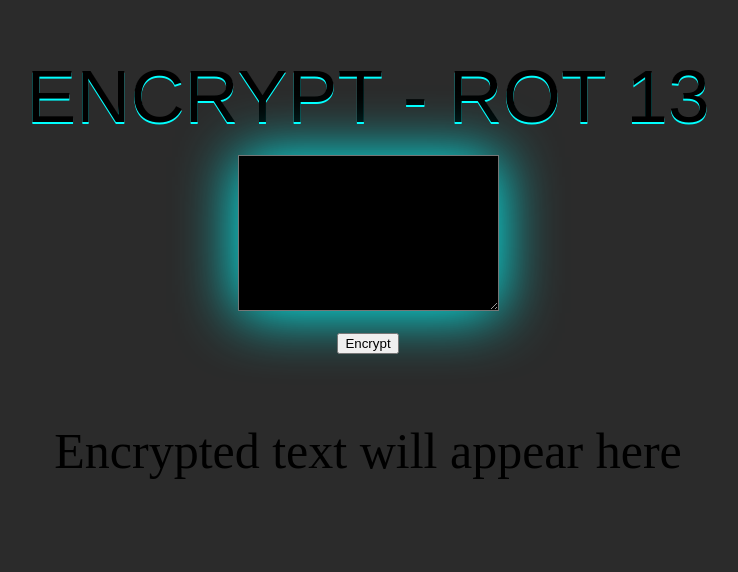
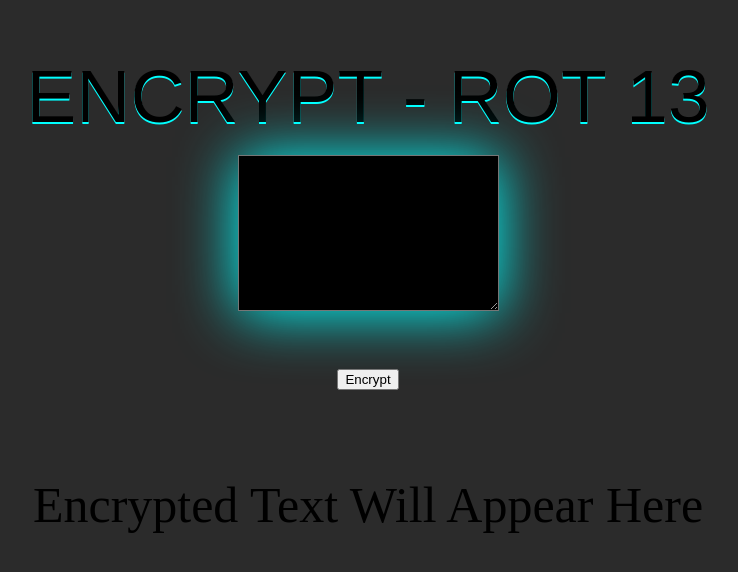
Before and after one commit to BreNelson/rot-13, a plain HTML site: page public/index.html in a window 1280 px wide. Shown: the whole page, without its empty margins (272-1010 px from the left). Drawn offline with Linux system fonts and the light colour scheme.

Commit message:
Add files via upload

```diff
--- a/public/index.html
+++ b/public/index.html
@@ -31,10 +31,10 @@
 		<h1 style="text-align: center">Encrypt - Rot 13</h1>
 
 		<textarea id="input" rows="10" cols="30"></textarea>
-		<br><br>
+		<br><br><br><br>
 		<button type="button" onClick="encrypt()">Encrypt</button>
-		<br><br>
-		<div><p id="output">Encrypted text will appear here</p></div>
+		<br><br><br>
+		<div><p id="output">Encrypted Text Will Appear Here</p></div>
 
 	</body>
 </html>
```
